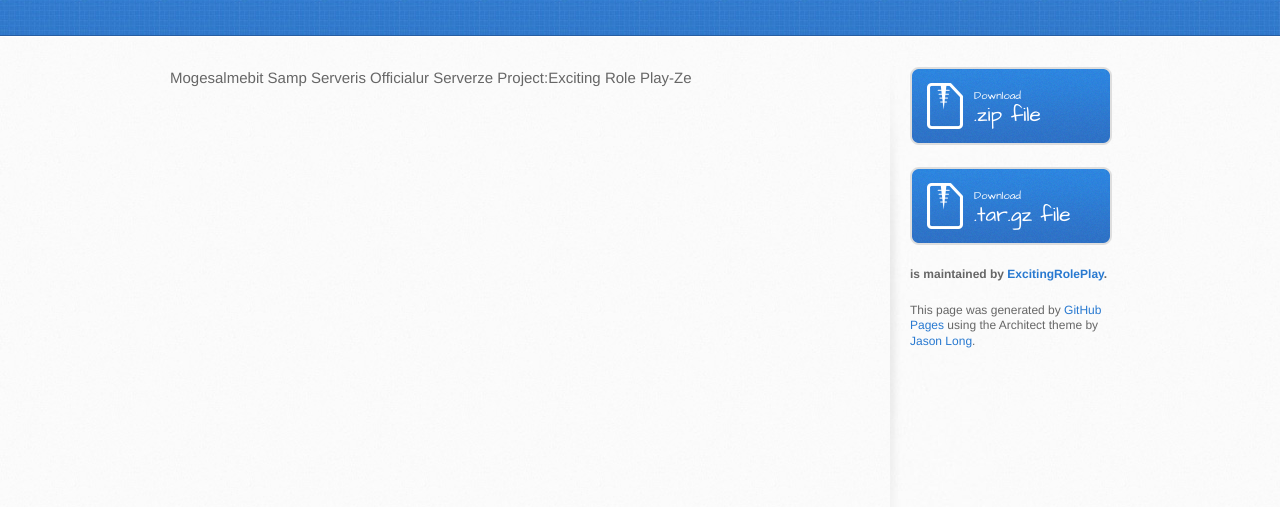
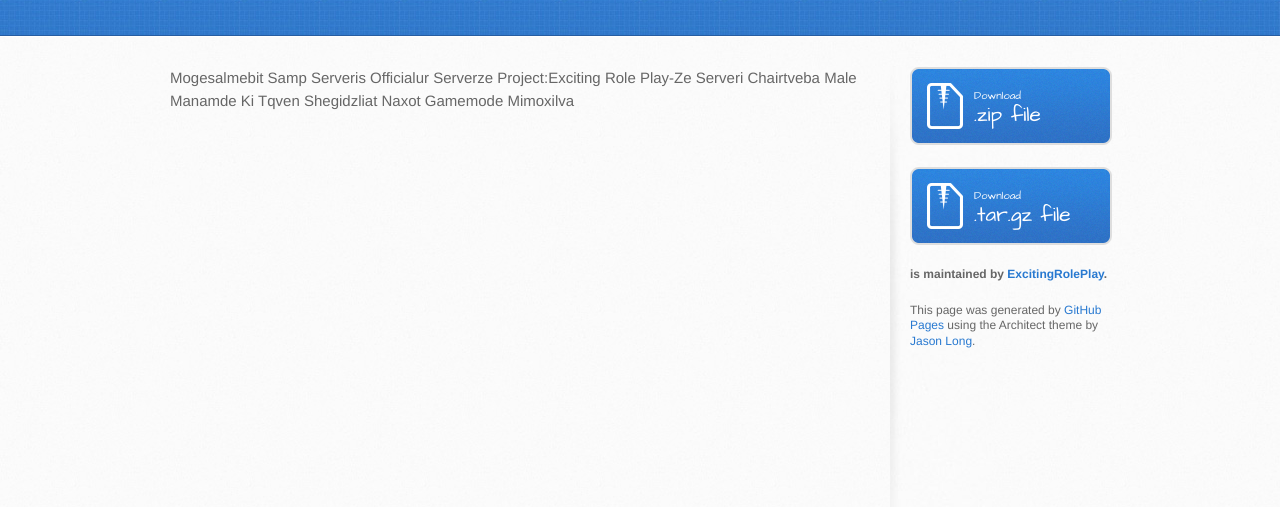
Before and after one commit to ExcitingRolePlay/ExcitingRPOfficial, a plain HTML site: page index.html in a window 1280 px wide. Shown: the part 165-672 px from the top of the page. Drawn offline with Linux system fonts and the light colour scheme.

Commit message:
Update index.html

```diff
--- a/index.html
+++ b/index.html
@@ -28,7 +28,7 @@
     <div id="content-wrapper">
       <div class="inner clearfix">
         <section id="main-content">
-          <p>Mogesalmebit Samp Serveris Officialur Serverze Project:Exciting Role Play-Ze</p>
+          <p>Mogesalmebit Samp Serveris Officialur Serverze Project:Exciting Role Play-Ze Serveri Chairtveba Male Manamde Ki Tqven Shegidzliat Naxot Gamemode Mimoxilva</p>
         </section>
 
         <aside id="sidebar">
```
